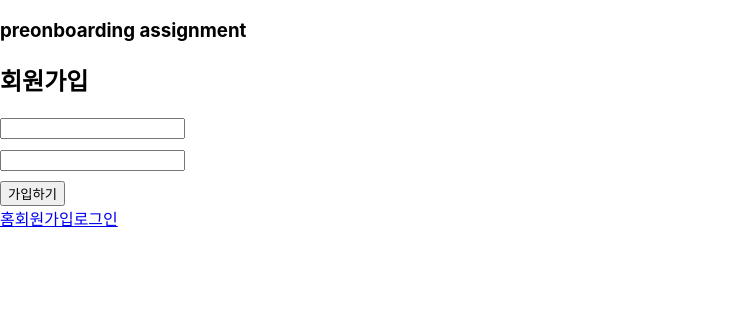
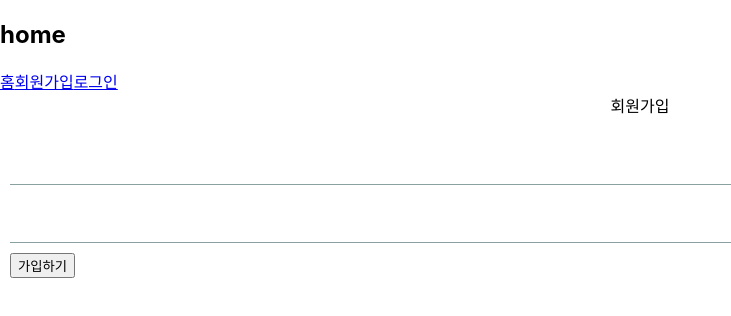
Before and after one commit to Hyunji523/wanted-pre-onboarding-frontend, a React (Create React App) app: page /signup in a window 1280 px wide. Shown: the top 316 px of the page, without its empty margins (0-731 px from the left). Built offline with nearby package versions, Linux system fonts and the light colour scheme.

Commit message:
home component 추가

```diff
--- a/src/App.css
+++ b/src/App.css
@@ -1,4 +1,43 @@
+title{
+  display:flex;
+  justify-content: center;
+}
+.box{
+  padding:10px;
+}
 .input-box{
   position:relative;
   margin:10px 0;
 }
+.input-box > input{
+  background:transparent;
+  border:none;
+  border-bottom: solid 1px #ccc;
+  padding:20px 0px 5px 0px;
+  font-size:14pt;
+  width:100%;
+}
+input::placeholder{
+	color:transparent;
+}
+input:placeholder-shown + label{
+  color:#aaa;
+  font-size:14pt;
+  top:15px;
+}
+input:focus + label, label{
+  color:#8aa1a1;
+  font-size:10pt;
+  pointer-events: none;
+  position: absolute;
+  left:0px;
+  top:0px;
+  transition: all 0.2s ease ;
+  -webkit-transition: all 0.2s ease;
+  -moz-transition: all 0.2s ease;
+  -o-transition: all 0.2s ease;
+}
+input:focus, input:not(:placeholder-shown){
+  border-bottom: solid 1px #8aa1a1;
+  outline:none;
+}
--- a/src/App.js
+++ b/src/App.js
@@ -1,20 +1,18 @@
 import './App.css';
 import React from 'react';
 import { Routes, Route, Link } from 'react-router-dom';
-import SignIn from './conponents/SignIn';
-import SignUp from './conponents/SignUp';
+import SignIn from './components/SignIn';
+import SignUp from './components/SignUp';
+import Home from './components/Home';
 
 function App() {
   return (
     <div>
-      <h3>preonboarding assignment</h3>
+      <Home></Home>
       <Routes>
         <Route path='signin' element={<SignIn></SignIn>} />
         <Route path='signup' element={<SignUp></SignUp>} />
       </Routes>
-      <Link to="/">홈</Link>
-      <Link to="/signup">회원가입</Link>
-      <Link to="/signin">로그인</Link>
     </div>
   );
 }
--- /dev/null
+++ b/src/components/Home.jsx
@@ -0,0 +1,16 @@
+import '../App.css';
+import React from 'react';
+import { Routes, Route, Link } from 'react-router-dom';
+
+function Home() {
+  return (
+    <div>
+        <h2>home</h2>
+      <Link to="/">홈</Link>
+      <Link to="/signup">회원가입</Link>
+      <Link to="/signin">로그인</Link>
+    </div>
+  );
+}
+
+export default Home;
--- a/src/conponents/SignIn.jsx
+++ b/src/components/SignIn.jsx
@@ -5,6 +5,7 @@ function SignIn() {
     return (
         <div>
             <h2>로그인</h2>
+            <div className='box'>
             <div class="input-box">
                 <input data-testid="email-input" />
             </div>
@@ -12,7 +13,8 @@ function SignIn() {
                 <input data-testid="password-input" />
             </div>
 
-        <button data-testid="signin-button">로그인</button>
+            <button data-testid="signin-button">로그인</button>
+            </div>
         </div>
     );
   }
--- /dev/null
+++ b/src/components/SignUp.jsx
@@ -0,0 +1,23 @@
+import '../App.css';
+import React from 'react';
+
+function SignUp() {
+    return (
+        <div>
+            <title>회원가입</title>
+            <div className='box'>
+                <div class="input-box">
+                    <input
+                    data-testid="email-input"
+                    type="text"        />
+                </div>
+                <div class="input-box">
+                    <input data-testid="password-input" />
+                </div>
+                <button data-testid="signup-button">가입하기</button>
+            </div>
+        </div>
+    );
+  }
+
+  export default SignUp;
--- a/src/conponents/SignUp.jsx
+++ /dev/null
@@ -1,21 +0,0 @@
-import '../App.css';
-import React from 'react';
-
-function SignUp() {
-    return (
-        <div>
-            <h2>회원가입</h2>
-            <div class="input-box">
-                <input
-                data-testid="email-input"
-                type="text"        />
-            </div>
-            <div class="input-box">
-                <input data-testid="password-input" />
-            </div>
-        <button data-testid="signup-button">가입하기</button>
-        </div>
-    );
-  }
-
-  export default SignUp;
```
